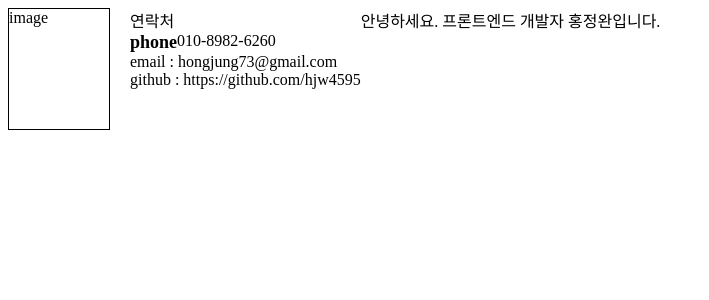
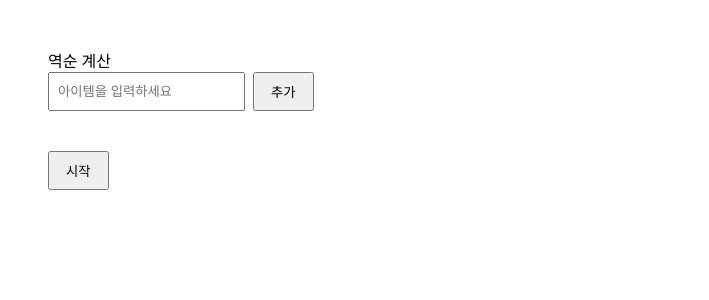
Before and after one commit to hjw4595/introduction, a React (Vite) app: page /intro in a window 1280 px wide. Shown: the top 300 px of the page, without its empty margins (0-709 px from the left). Built offline with nearby package versions, Linux system fonts and the light colour scheme.

Commit message:
git pages

```diff
--- a/package.json
+++ b/package.json
@@ -8,7 +8,8 @@
     "build": "tsc -b && vite build",
     "lint": "eslint .",
     "preview": "vite preview",
-    "deploy": "gh-pages -d dist"
+    "deploy": "gh-pages -d dist",
+    "homepage": "https://hjw4595.github.io/introduction"
   },
   "dependencies": {
     "react": "^19.0.0",
--- /dev/null
+++ b/src/components/commons/dragDrop/index.tsx
@@ -0,0 +1,185 @@
+import React, { useState } from "react";
+
+export default function SequentialViewer() {
+  const [items, setItems] = useState<string[]>([]);
+  const [inputValue, setInputValue] = useState("");
+  const [dragIndex, setDragIndex] = useState<number | null>(null);
+
+  const [isStarted, setIsStarted] = useState(false);
+  const [viewIndex, setViewIndex] = useState(0);
+
+  // 아이템 추가
+  const handleAddItem = () => {
+    if (inputValue.trim() === "") return;
+    setItems((prev) => [...prev, inputValue]);
+    setInputValue("");
+  };
+
+  // 엔터로 아이템 추가
+  const handleKeyDown = (e: React.KeyboardEvent<HTMLInputElement>) => {
+    if (e.key === "Enter") {
+      handleAddItem();
+    }
+  };
+
+  // 아이템 삭제
+  const handleDelete = (index: number) => () => {
+    setItems((prev) => prev.filter((_, i) => i !== index));
+  };
+
+  // 드래그 이벤트
+  const handleDragStart = (index: number) => () => {
+    setDragIndex(index);
+  };
+
+  const handleDragOver = (e: React.DragEvent<HTMLDivElement>) => {
+    e.preventDefault();
+  };
+
+  const handleDrop = (dropIndex: number) => () => {
+    if (dragIndex === null || dragIndex === dropIndex) return;
+    const updated = [...items];
+    const [movedItem] = updated.splice(dragIndex, 1);
+    updated.splice(dropIndex, 0, movedItem);
+    setItems(updated);
+    setDragIndex(null);
+  };
+
+  // 시작 버튼
+  const handleStart = () => {
+    if (items.length === 0) {
+      alert("아이템을 먼저 추가하세요!");
+      return;
+    }
+    setViewIndex(0);
+    setIsStarted(true);
+  };
+
+  // 다음 버튼
+  const handleNext = () => {
+    setViewIndex((prev) => prev + 1);
+  };
+
+  const leftIndex = viewIndex;
+  const rightIndex = items.length - 1 - viewIndex;
+  const leftItem = items[leftIndex];
+  const rightItem = items[rightIndex];
+  const isFinished = viewIndex >= items.length;
+
+  return (
+    <div style={{ padding: 40, maxWidth: 600 }}>
+      역순 계산
+      {!isStarted && (
+        <>
+          {/* 입력 영역 */}
+          <div style={{ display: "flex", marginBottom: 20 }}>
+            <input
+              value={inputValue}
+              onChange={(e) => setInputValue(e.target.value)}
+              onKeyDown={handleKeyDown} // 엔터로 추가
+              placeholder="아이템을 입력하세요"
+              style={{ flex: 1, padding: 8 }}
+            />
+            <button
+              onClick={handleAddItem}
+              style={{ marginLeft: 8, padding: "8px 16px" }}
+            >
+              추가
+            </button>
+          </div>
+
+          {/* 아이템 리스트 */}
+          <div
+            style={{
+              display: "flex",
+              flexDirection: "column",
+              gap: 12,
+              marginBottom: 20,
+            }}
+          >
+            {items.map((text, index) => (
+              <div
+                key={index}
+                draggable
+                onDragStart={handleDragStart(index)}
+                onDragOver={handleDragOver}
+                onDrop={handleDrop(index)}
+                style={{
+                  backgroundColor: "#f0f8ff",
+                  border: "1px solid #99cfff",
+                  padding: "12px 16px",
+                  borderRadius: 8,
+                  display: "flex",
+                  justifyContent: "space-between",
+                  alignItems: "center",
+                  cursor: "grab",
+                }}
+              >
+                <span>{text}</span>
+                <button
+                  onClick={handleDelete(index)}
+                  style={{ marginLeft: 12 }}
+                >
+                  삭제
+                </button>
+              </div>
+            ))}
+          </div>
+
+          <button onClick={handleStart} style={{ padding: "8px 16px" }}>
+            시작
+          </button>
+        </>
+      )}
+      {/* 진행 중일 때 */}
+      {isStarted && (
+        <>
+          {!isFinished ? (
+            <>
+              <div
+                style={{
+                  display: "flex",
+                  justifyContent: "space-between",
+                  marginBottom: 20,
+                }}
+              >
+                <div style={boxStyle}>
+                  <div>딜</div>
+                  {leftItem ?? ""}
+                </div>
+                <div style={boxStyle}>
+                  <div>벞</div>
+                  {rightItem ?? ""}
+                </div>
+              </div>
+              <button onClick={handleNext} style={{ padding: "8px 16px" }}>
+                다음
+              </button>
+            </>
+          ) : (
+            <div
+              style={{
+                padding: 20,
+                backgroundColor: "#d4edda",
+                borderRadius: 8,
+              }}
+            >
+              ✅ 끝
+            </div>
+          )}
+        </>
+      )}
+    </div>
+  );
+}
+
+const boxStyle: React.CSSProperties = {
+  flex: 1,
+  backgroundColor: "#f9f9f9",
+  border: "2px dashed #ccc",
+  padding: 20,
+  borderRadius: 8,
+  minHeight: 80,
+  textAlign: "center",
+  margin: "0 8px",
+};
--- a/src/pages/Intro/index.tsx
+++ b/src/pages/Intro/index.tsx
@@ -1,9 +1,12 @@
 import { Box } from "@mui/material";
+import DragDropPage from "../../components/commons/dragDrop";
 
 const SIMPLE_INTRO = "안녕하세요. 프론트엔드 개발자 홍정완입니다.";
 const PHONE = "010-8982-6260";
 const EMAIL = "hongjung73@gmail.com";
 const GITHUB = "https://github.com/hjw4595";
+const Education = "한서대학교 (컴퓨터공학과)";
+const Birthday = " 94. 03. 30 ";
 
 const Subtitle = ({ title }: { title: string }) => {
   return <Box sx={{ fontSize: "18px", fontWeight: "bold" }}>{title}</Box>;
@@ -12,27 +15,7 @@ const Subtitle = ({ title }: { title: string }) => {
 function Intro() {
   return (
     <Box sx={{ display: "flex" }}>
-      <Box
-        sx={{
-          height: "120px",
-          width: "100px",
-          border: "1px solid black",
-          marginRight: "20px",
-        }}
-      >
-        image
-      </Box>
-      <div>
-        <div>연락처</div>
-        <Box sx={{ display: "flex", verticalAlign: "middle " }}>
-          <Subtitle title={"phone"} />
-          <Box>{PHONE}</Box>
-        </Box>
-        <div>email : {EMAIL}</div>
-        <div>github : {GITHUB}</div>
-      </div>
-
-      <div>{SIMPLE_INTRO}</div>
+      <DragDropPage />
     </Box>
   );
 }
```
Also changed, not shown: src/pages/Experience/BaseTrade.tsx (added, +9 -0 lines), src/pages/Experience/MyCelebs.tsx (added, +9 -0 lines), src/pages/Others/index.tsx (added).
